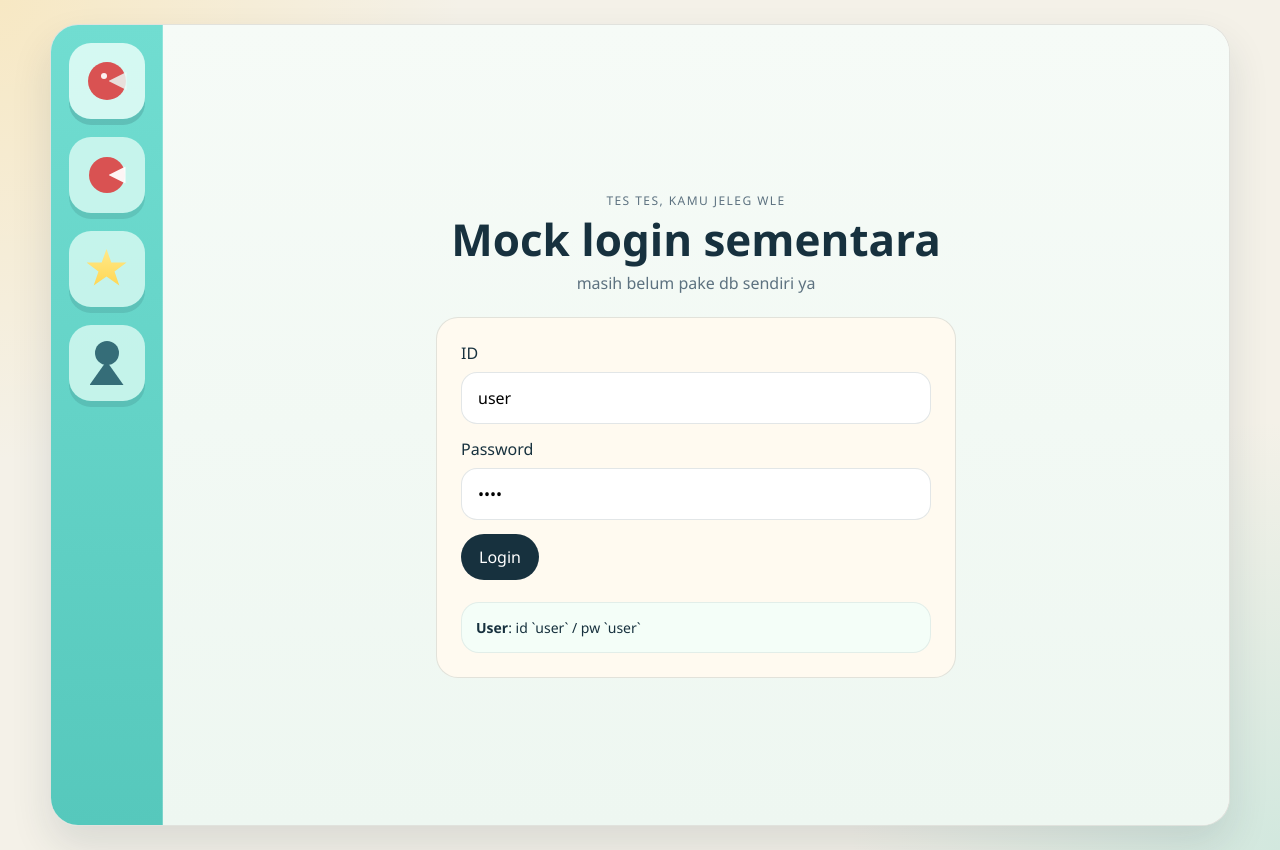
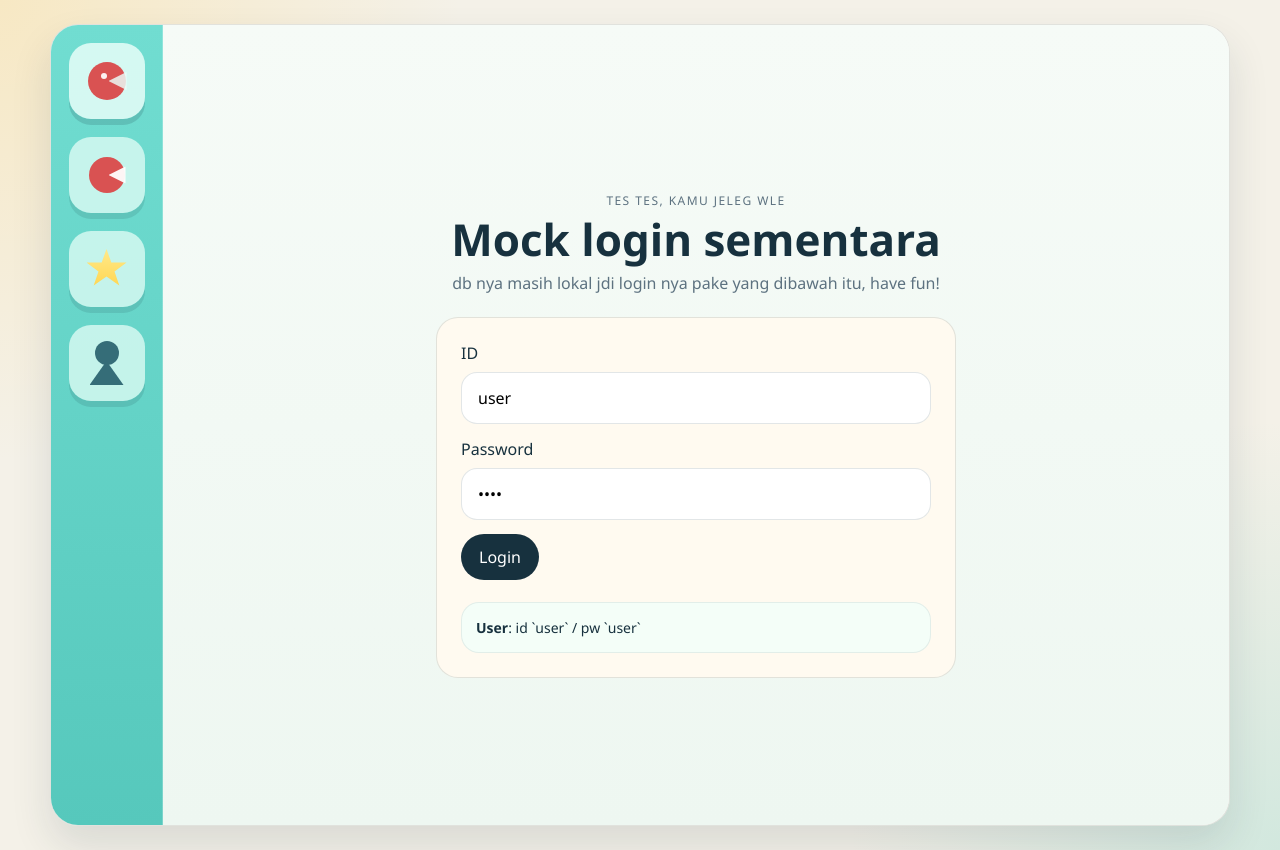
Before and after one commit to vitoanggana/JLPT-Level-Up-, a Vue app: page /login in a window 1280 px wide. Built offline with nearby package versions, Linux system fonts and the light colour scheme.

Commit message:
benerin login

```diff
--- a/src/views/LoginView.vue
+++ b/src/views/LoginView.vue
@@ -39,7 +39,7 @@ function handleLogin(): void {
             <p class="eyebrow">tes tes, kamu jeleg wle</p>
             <h1 class="title">Mock login sementara</h1>
             <p class="subtitle">
-              masih belum pake db sendiri ya
+              db nya masih lokal jdi login nya pake yang dibawah itu, have fun!
             </p>
           </div>
         </div>
```
Also changed, not shown: 1 other file (tests, documents, lock files or other folders).
